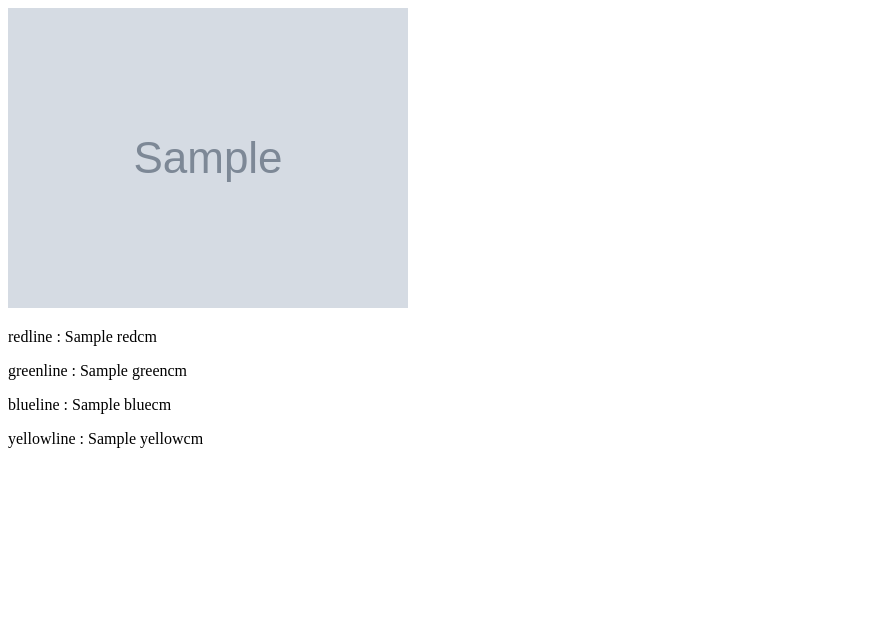
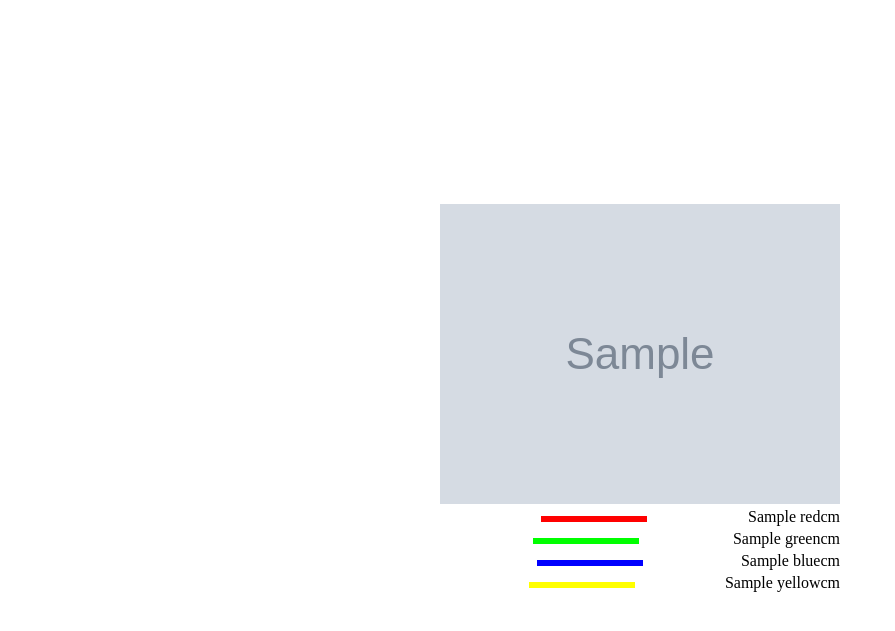
Before and after one commit to sangzun-han/crack-detection, a Django app: template main/templates/detection.html in a window 1280 px wide. Shown: the top 631 px of the page, without its empty margins (0-895 px from the left). Run offline with Django 3.2, Linux system fonts and the light colour scheme; the template is opened without the code that fills it: most values are stand-ins (such as "Sample title", 1, 10 or a date in 2020); grey boxes marked "Sample" are stand-in pictures.

Commit message:
refactor

```diff
--- a/main/templates/detection.html
+++ b/main/templates/detection.html
@@ -1,16 +1,36 @@
+{% load static %}
 <!DOCTYPE html>
 <html lang="en">
   <head>
     <meta charset="UTF-8" />
     <meta http-equiv="X-UA-Compatible" content="IE=edge" />
     <meta name="viewport" content="width=device-width, initial-scale=1.0" />
+    <link rel="stylesheet" href="{% static 'css/index.css' %}" />
     <title>Document</title>
   </head>
   <body>
-    <img src="{{image.image.url}}" alt="{{image.image}}" />
-    <p>redline : {{red}}cm</p>
-    <p>greenline : {{green}}cm</p>
-    <p>blueline : {{blue}}cm</p>
-    <p>yellowline : {{yellow}}cm</p>
+    <main id="main">
+      <img src="{{image.image.url}}" alt="{{image.image}}" />
+      <div class="line">
+        <div class="line-info">
+          <hr style="border: solid 3px rgb(255, 0, 0)" width="100px" />
+          <span>{{red}}cm</span>
+        </div>
+
+        <div class="line-info">
+          <hr style="border: solid 3px rgb(0, 255, 0)" width="100px" />
+          <span>{{green}}cm</span>
+        </div>
+
+        <div class="line-info">
+          <hr style="border: solid 3px rgb(0, 0, 255)" width="100px" />
+          <span>{{blue}}cm</span>
+        </div>
+        <div class="line-info">
+          <hr style="border: solid 3px rgb(255, 255, 0)" width="100px" />
+          <span>{{yellow}}cm</span>
+        </div>
+      </div>
+    </main>
   </body>
 </html>
--- a/static/css/index.css
+++ b/static/css/index.css
@@ -115,3 +115,7 @@
   border: 0;
   transition: all 0.2s ease;
 }
+
+.line-info {
+  display: flex;
+}
```
